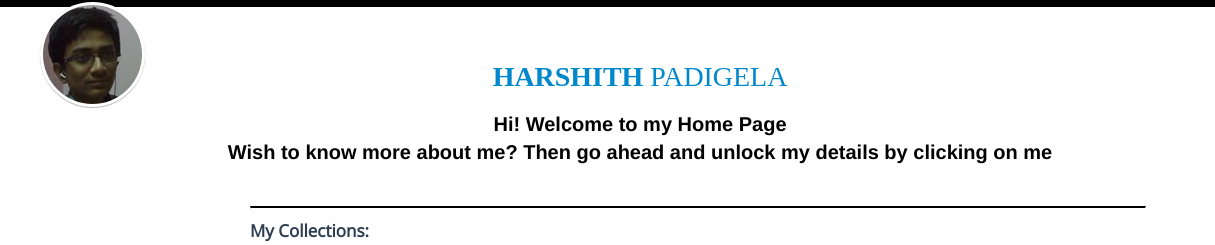
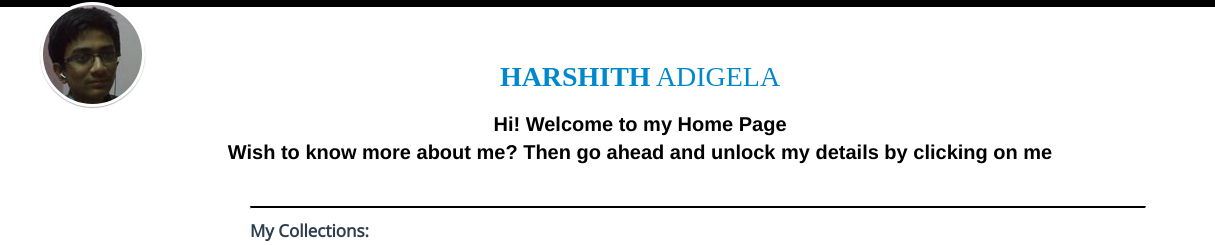
Before and after one commit to harshith2794/harshith2794.github.io, a plain HTML site: page index.html in a window 1280 px wide. Shown: the part 401-646 px from the top of the page, 0-1215 px from the left. Drawn offline with nearby package versions, Linux system fonts and the light colour scheme.

Commit message:
Update index.html

```diff
--- a/index.html
+++ b/index.html
@@ -187,7 +187,7 @@ margin-top: 10px;
                           <img  src="cpic.jpg" alt="">
 
   </span>
-  <div class="name"><b>HARSHITH</b> PADIGELA </div>
+  <div class="name"><b>HARSHITH</b> ADIGELA </div>
 
   <div class="welcome" > Hi!
   Welcome to my Home Page<br>
```
